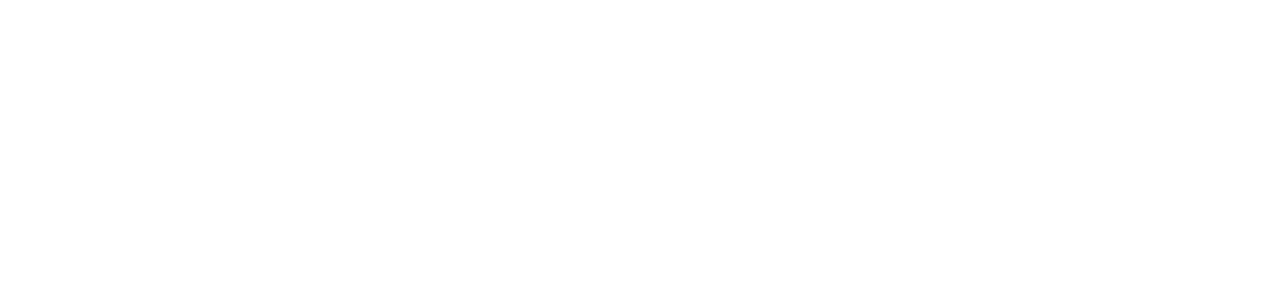
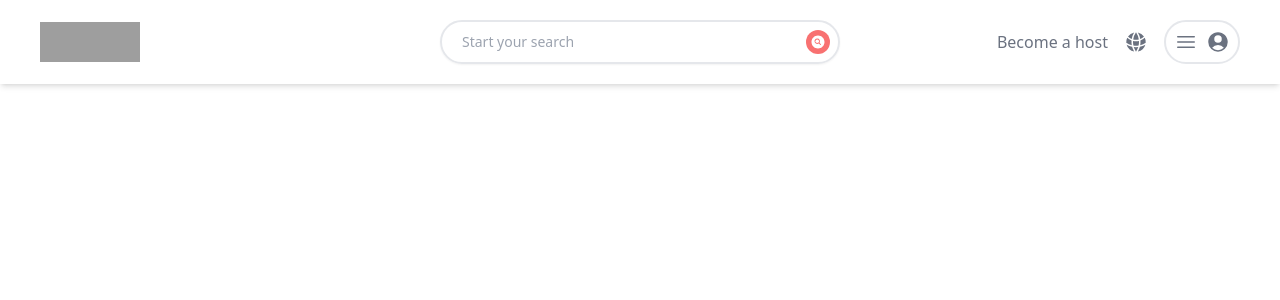
Before and after one commit to GalPalas/Airbnb, a Next.js app: page / in a window 1280 px wide. Shown: the top 300 px of the page. Built offline with nearby package versions, Linux system fonts and the light colour scheme; grey boxes are pictures that could not be loaded.

Commit message:
Add Heder Component

```diff
--- /dev/null
+++ b/components/Header.js
@@ -0,0 +1,76 @@
+import Image from "next/image";
+import { SearchIcon } from "@heroicons/react/solid";
+
+const Header = () => {
+  return (
+    <header className="sticky top-0 z-50 grid grid-cols-3 bg-white shadow-md p-5 md:px-10">
+      <div className="relative flex item-center h-10 my-auto cursor-pointer">
+        <Image
+          src="https://links.papareact.com/qd3"
+          alt="Airbnb Logo"
+          width={100}
+          height={40}
+        />
+      </div>
+      <div className="flex items-center rounded-full py-2 md:shadow-sm md:border-2">
+        <input
+          type="text"
+          placeholder="Start your search"
+          className="flex-grow pl-5 bg-transparent outline-none text-sm text-gray-600 placeholder-gray-400"
+        />
+        <svg
+          xmlns="http://www.w3.org/2000/svg"
+          viewBox="0 0 24 24"
+          fill="currentColor"
+          className="hidden w-6 h-6 bg-red-400 text-white rounded-full cursor-pointer p-1 md:inline-flex md:mx-2"
+        >
+          <path d="M8.25 10.875a2.625 2.625 0 115.25 0 2.625 2.625 0 01-5.25 0z" />
+          <path
+            fillRule="evenodd"
+            d="M12 2.25c-5.385 0-9.75 4.365-9.75 9.75s4.365 9.75 9.75 9.75 9.75-4.365 9.75-9.75S17.385 2.25 12 2.25zm-1.125 4.5a4.125 4.125 0 102.338 7.524l2.007 2.006a.75.75 0 101.06-1.06l-2.006-2.007a4.125 4.125 0 00-3.399-6.463z"
+            clipRule="evenodd"
+          />
+        </svg>
+      </div>
+      <div className="flex items-center space-x-4 text-gray-500 justify-end">
+        <p className="hidden md:inline-flex cursor-pointer">Become a host</p>
+        <svg
+          xmlns="http://www.w3.org/2000/svg"
+          viewBox="0 0 24 24"
+          fill="currentColor"
+          className="w-6 h-6 cursor-pointer"
+        >
+          <path d="M21.721 12.752a9.711 9.711 0 00-.945-5.003 12.754 12.754 0 01-4.339 2.708 18.991 18.991 0 01-.214 4.772 17.165 17.165 0 005.498-2.477zM14.634 15.55a17.324 17.324 0 00.332-4.647c-.952.227-1.945.347-2.966.347-1.021 0-2.014-.12-2.966-.347a17.515 17.515 0 00.332 4.647 17.385 17.385 0 005.268 0zM9.772 17.119a18.963 18.963 0 004.456 0A17.182 17.182 0 0112 21.724a17.18 17.18 0 01-2.228-4.605zM7.777 15.23a18.87 18.87 0 01-.214-4.774 12.753 12.753 0 01-4.34-2.708 9.711 9.711 0 00-.944 5.004 17.165 17.165 0 005.498 2.477zM21.356 14.752a9.765 9.765 0 01-7.478 6.817 18.64 18.64 0 001.988-4.718 18.627 18.627 0 005.49-2.098zM2.644 14.752c1.682.971 3.53 1.688 5.49 2.099a18.64 18.64 0 001.988 4.718 9.765 9.765 0 01-7.478-6.816zM13.878 2.43a9.755 9.755 0 016.116 3.986 11.267 11.267 0 01-3.746 2.504 18.63 18.63 0 00-2.37-6.49zM12 2.276a17.152 17.152 0 012.805 7.121c-.897.23-1.837.353-2.805.353-.968 0-1.908-.122-2.805-.353A17.151 17.151 0 0112 2.276zM10.122 2.43a18.629 18.629 0 00-2.37 6.49 11.266 11.266 0 01-3.746-2.504 9.754 9.754 0 016.116-3.985z" />
+        </svg>
+        <div className="flex space-x-2 p-2 border-2 rounded-full">
+          <svg
+            xmlns="http://www.w3.org/2000/svg"
+            viewBox="0 0 24 24"
+            fill="currentColor"
+            className="w-6 h-6"
+          >
+            <path
+              fillRule="evenodd"
+              d="M3 6.75A.75.75 0 013.75 6h16.5a.75.75 0 010 1.5H3.75A.75.75 0 013 6.75zM3 12a.75.75 0 01.75-.75h16.5a.75.75 0 010 1.5H3.75A.75.75 0 013 12zm0 5.25a.75.75 0 01.75-.75h16.5a.75.75 0 010 1.5H3.75a.75.75 0 01-.75-.75z"
+              clipRule="evenodd"
+            />
+          </svg>
+          <svg
+            xmlns="http://www.w3.org/2000/svg"
+            viewBox="0 0 24 24"
+            fill="currentColor"
+            className="w-6 h-6"
+          >
+            <path
+              fillRule="evenodd"
+              d="M18.685 19.097A9.723 9.723 0 0021.75 12c0-5.385-4.365-9.75-9.75-9.75S2.25 6.615 2.25 12a9.723 9.723 0 003.065 7.097A9.716 9.716 0 0012 21.75a9.716 9.716 0 006.685-2.653zm-12.54-1.285A7.486 7.486 0 0112 15a7.486 7.486 0 015.855 2.812A8.224 8.224 0 0112 20.25a8.224 8.224 0 01-5.855-2.438zM15.75 9a3.75 3.75 0 11-7.5 0 3.75 3.75 0 017.5 0z"
+              clipRule="evenodd"
+            />
+          </svg>
+        </div>
+      </div>
+    </header>
+  );
+};
+
+export default Header;
--- a/next.config.js
+++ b/next.config.js
@@ -1,4 +1,7 @@
 /** @type {import('next').NextConfig} */
 module.exports = {
   reactStrictMode: true,
-}
+  images: {
+    domains: ["links.papareact.com"],
+  },
+};
--- a/package.json
+++ b/package.json
@@ -6,6 +6,7 @@
     "start": "next start"
   },
   "dependencies": {
+    "@heroicons/react": "^2.0.13",
     "next": "latest",
     "react": "18.2.0",
     "react-dom": "18.2.0"
--- a/pages/index.tsx
+++ b/pages/index.tsx
@@ -1,14 +1,14 @@
 import type { NextPage } from "next";
 import Head from "next/head";
-import Image from "next/image";
-
+import Header from "../components/Header";
 const Home: NextPage = () => {
   return (
-    <div className="flex min-h-screen flex-col items-center justify-center py-2">
+    <div>
       <Head>
         <title>Gal Palas Airbnb</title>
         <link rel="icon" href="/favicon.ico" />
       </Head>
+      <Header />
     </div>
   );
 };
```
Also changed, not shown: 1 other file (tests, documents, lock files or other folders).
